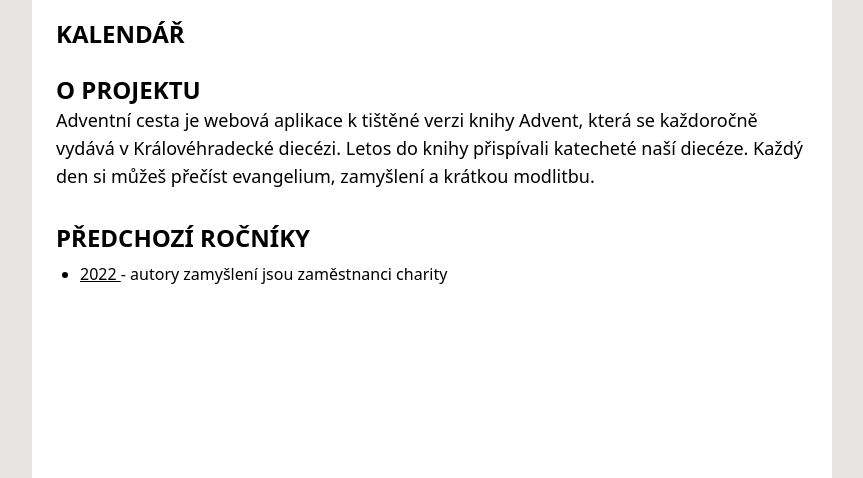
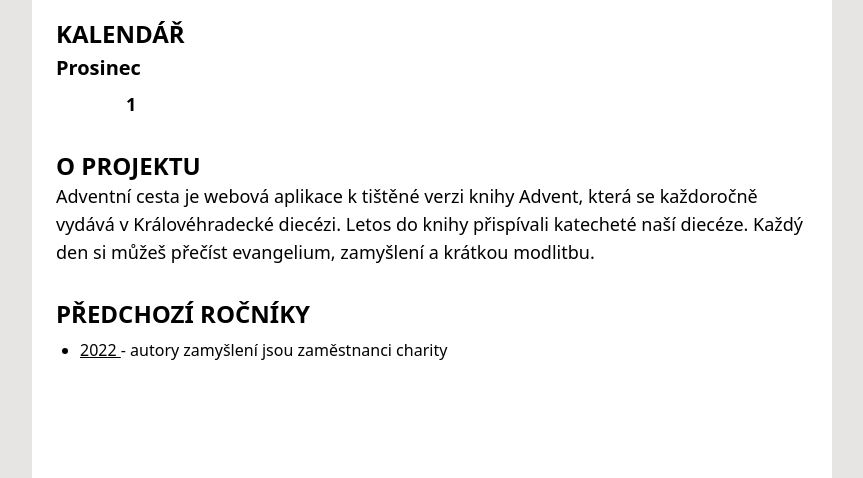
Before and after one commit to petrkucerak/adventnicesta, an Astro site: page / in a window 1280 px wide. Shown: the part 238-716 px from the top of the page, without its empty margins (208-1071 px from the left). Built offline with nearby package versions, Linux system fonts and the light colour scheme; Astro itself is replaced by a stand-in of ours.

Commit message:
Create simple calendar

```diff
--- a/src/components/Calendar.astro
+++ b/src/components/Calendar.astro
@@ -1,28 +1,27 @@
 ---
 import { getCollection } from "astro:content";
 
-const allContemplation = await getCollection("contemplation");
-console.log(allContemplation);
+const days = await getCollection("den");
 ---
 
 <div class="mx-6 my-6">
   <h2 class="text-2xl font-bold uppercase mb-1">Kalendář</h2>
-  {
-    /* <h3 class="text-xl font-bold ">Listopad</h3>
-   <div class="grid grid-cols-5 auto-cols-max gap-y-2">
-     {posts.map((post) => {
-       const date_tmp = new Date(post.date);
-       if (date_tmp.getMonth() === 10)
-         return <Day key={post.slug} post={post} />;
-     })}
-   </div> */
-  }
-  <!-- <h3 class="text-xl font-bold ">Prosinec</h3>
-   <div class="grid grid-cols-5 auto-cols-max gap-y-2">
-     {posts.map((post) => {
-       const date_tmp = new Date(post.date);
-       if (date_tmp.getMonth() === 11)
-         return <Day key={post.slug} post={post} />;
-     })}
-   </div> -->
+
+  <h3 class="text-xl font-bold">Prosinec</h3>
+  <div class="grid grid-cols-5 auto-cols-max gap-y-2">
+    {
+      days.map((day) => {
+        const date = new Date(day.data.date);
+        const out = `${date.getDate()}`;
+        return (
+          <a
+            class="text-lg hover:bg-stone-300 uppercase py-2 px-4 rounded font-semibold text-center duration-200 hover:text-violet-light"
+            href={`den/${day.data.date}`}
+          >
+            {out}
+          </a>
+        );
+      })
+    }
+  </div>
 </div>
```
